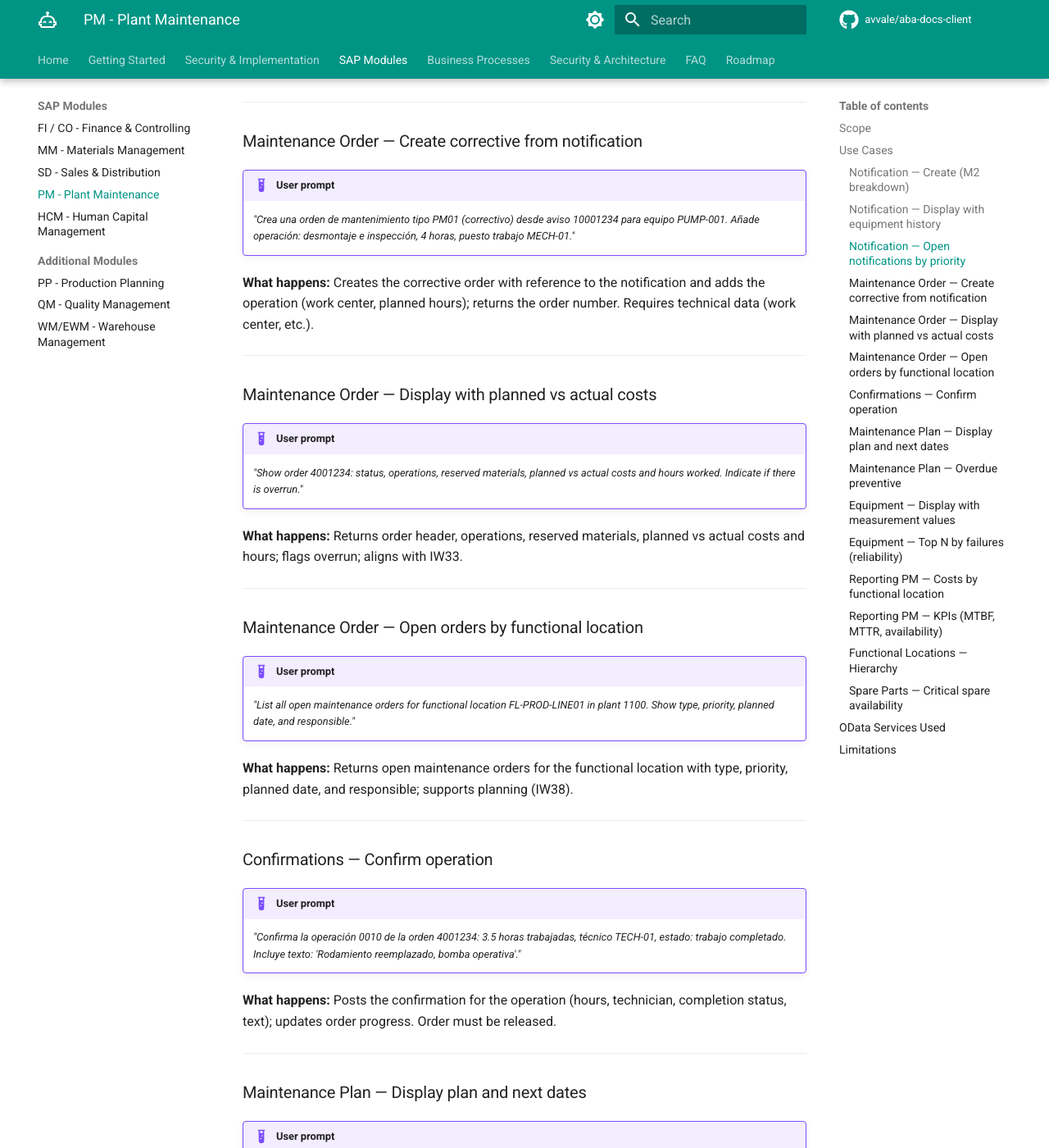
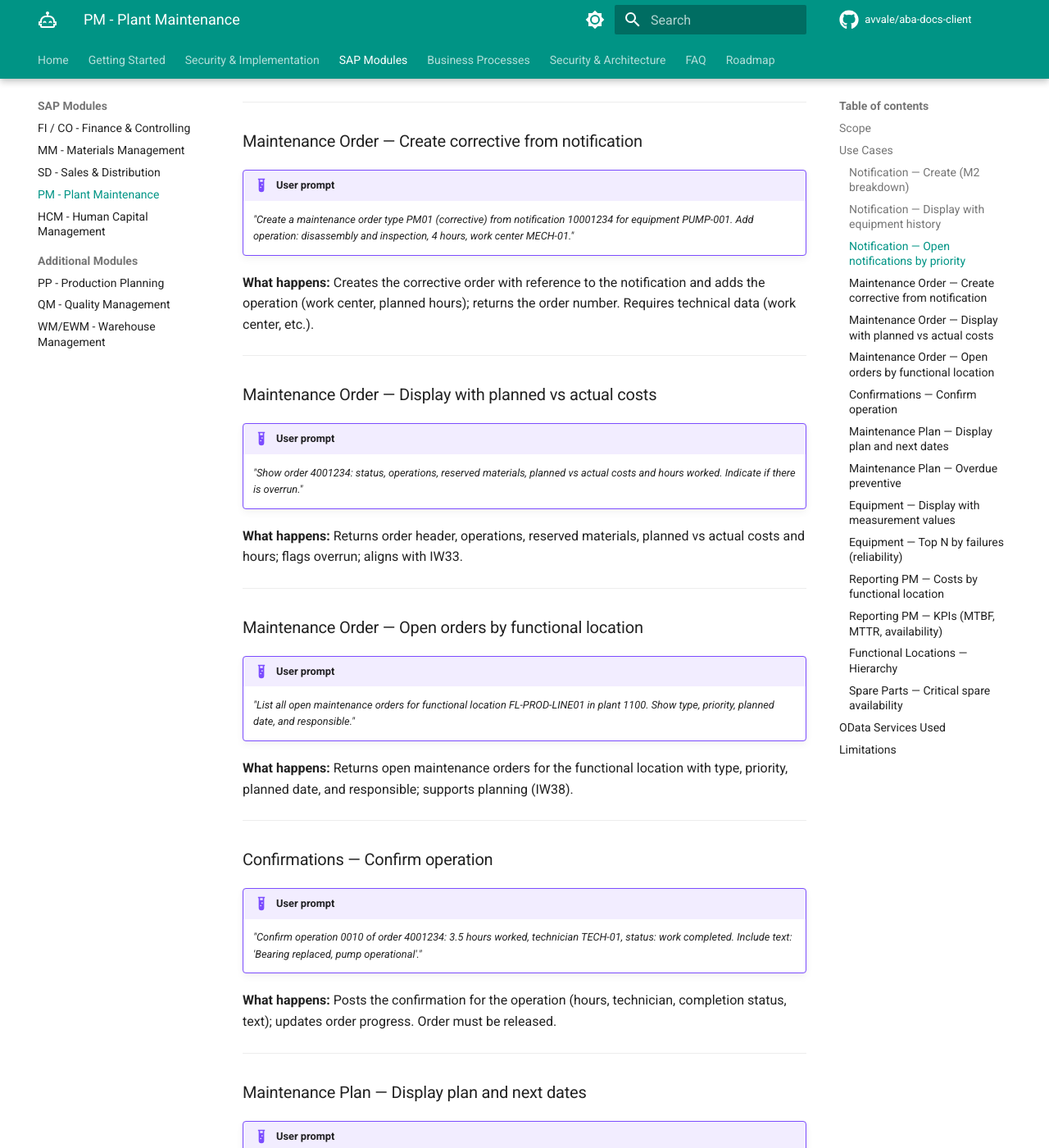
Before and after one commit to avvale/aba-docs-client, an MkDocs documentation site: the page built from docs/modules/pm.md, in a window 1280 px wide and 1400 px high, scrolled down 1671 px. Shown: the whole window at 82% size. Built offline with MkDocs 1.6.1 and Material for MkDocs 9.7.7, drawn with Linux system fonts in a browser that asks for light colours; emoji names are drawn with the system emoji font; comment, search, counter and statistics services are not loaded; some of the changed text lies outside the part shown.

Commit message:
docs: translate remaining Spanish prompts to English
All example prompts now in English across FI, SD, PM, HCM modules and capabilities page

```diff
--- a/docs/modules/pm.md
+++ b/docs/modules/pm.md
@@ -49,7 +49,7 @@
 ### Maintenance Order — Create corrective from notification
 
 !!! example "User prompt"
-    *"Crea una orden de mantenimiento tipo PM01 (correctivo) desde aviso 10001234 para equipo PUMP-001. Añade operación: desmontaje e inspección, 4 horas, puesto trabajo MECH-01."*
+    *"Create a maintenance order type PM01 (corrective) from notification 10001234 for equipment PUMP-001. Add operation: disassembly and inspection, 4 hours, work center MECH-01."*
 
 **What happens:** Creates the corrective order with reference to the notification and adds the operation (work center, planned hours); returns the order number. Requires technical data (work center, etc.).
 
@@ -76,7 +76,7 @@
 ### Confirmations — Confirm operation
 
 !!! example "User prompt"
-    *"Confirma la operación 0010 de la orden 4001234: 3.5 horas trabajadas, técnico TECH-01, estado: trabajo completado. Incluye texto: 'Rodamiento reemplazado, bomba operativa'."*
+    *"Confirm operation 0010 of order 4001234: 3.5 hours worked, technician TECH-01, status: work completed. Include text: 'Bearing replaced, pump operational'."*
 
 **What happens:** Posts the confirmation for the operation (hours, technician, completion status, text); updates order progress. Order must be released.
 
@@ -130,7 +130,7 @@
 ### Reporting PM — KPIs (MTBF, MTTR, availability)
 
 !!! example "User prompt"
-    *"Calcula los KPIs de mantenimiento para centro 1100 en 2026: MTBF (tiempo medio entre fallos), MTTR (tiempo medio de reparación), disponibilidad de equipos y ratio preventivo/correctivo."*
+    *"Calculate maintenance KPIs for plant 1100 in 2026: MTBF (mean time between failures), MTTR (mean time to repair), equipment availability, and preventive/corrective ratio."*
 
 **What happens:** Returns MTBF, MTTR, availability, and preventive/corrective ratio for the plant and period; supports dashboard and management reporting.
 
```
Also changed, not shown: docs/getting-started/capabilities.md (+2 -2 lines), docs/modules/fi.md (+1 -1 lines), docs/modules/hcm.md (+2 -2 lines), docs/modules/sd.md (+1 -1 lines).
